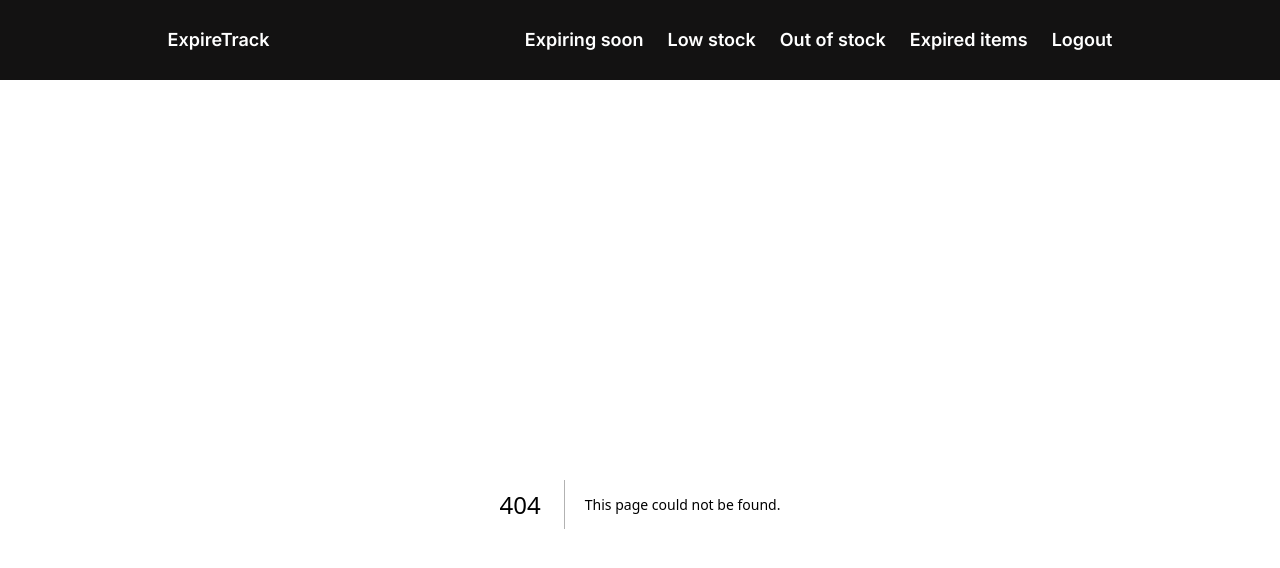
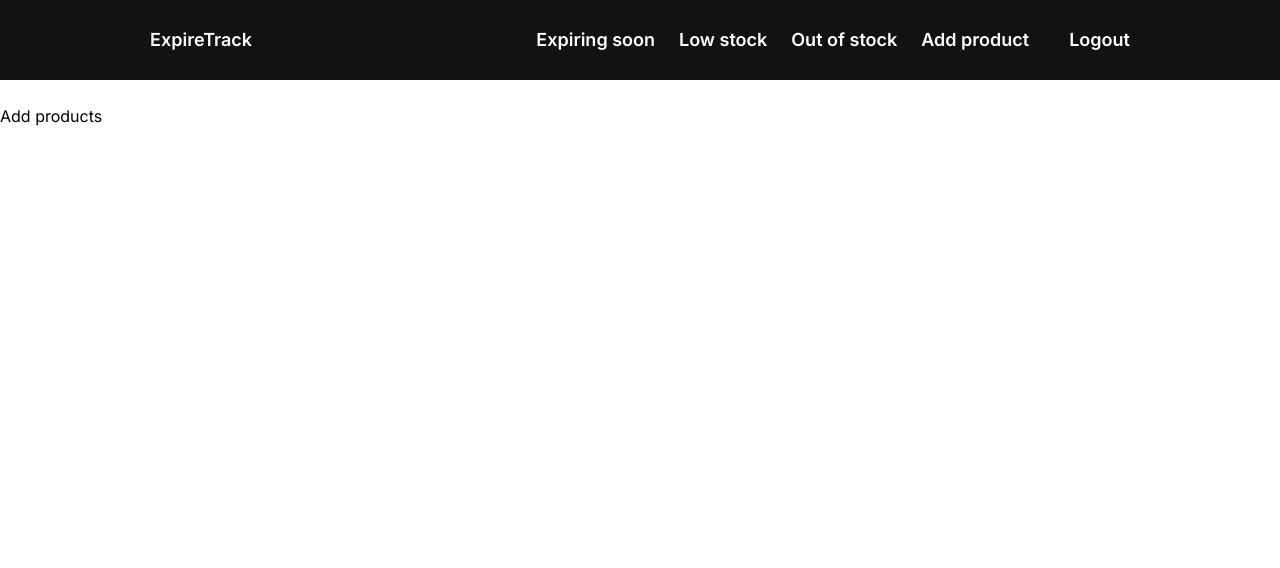
Before and after one commit to syed-shaida-hussain/expiry-reminder-app, a Next.js app: page /add-product in a window 1280 px wide. Before the commit this address had no page. Shown: the top 568 px of the page. Built offline with nearby package versions, Linux system fonts and the light colour scheme; what cookies-next would draw is missing.

Commit message:
Fix : fixed user authorization

```diff
--- /dev/null
+++ b/src/app/add-product/page.jsx
@@ -0,0 +1,5 @@
+const AddProductPage = () => {
+	return <div>Add products</div>;
+};
+
+export default AddProductPage;
--- a/src/app/expired/page.jsx
+++ /dev/null
@@ -1,32 +0,0 @@
-import Filters from '../../components/Filters';
-import ProductCard from '../../components/ProductCard';
-import { dummyData } from '../constants/constants';
-
-const ExpiredItemsPage = () => {
-	return (
-		<div>
-			<Filters />
-			<h1 className="text-lg md:text-2xl lg:text-3xl my-8 text-center">
-				Expired items
-			</h1>
-			<main className="px-4">
-				<div className="overflow-x-auto">
-					<div className="min-w-full shadow-md rounded-lg overflow-hidden">
-						<div className="hidden sm:flex bg-background text-textColor p-3 font-semibold">
-							<div className="flex-1 text-center">Name</div>
-							<div className="flex-1 text-center">Price</div>
-							<div className="flex-1 text-center">Quantity</div>
-							<div className="flex-1 text-center">Days Till Expiry</div>
-							<div className="flex-1 text-center">Edit</div>
-						</div>
-						{dummyData.map((product) => (
-							<ProductCard key={product.id} product={product} />
-						))}
-					</div>
-				</div>
-			</main>
-		</div>
-	);
-};
-
-export default ExpiredItemsPage;
--- a/src/components/AuthLinks.jsx
+++ b/src/components/AuthLinks.jsx
@@ -3,23 +3,44 @@
 import { logoutUser } from '@/features/user/userSlice';
 import axios from 'axios';
 import Link from 'next/link';
+import { useRouter } from 'next/navigation';
 import { useDispatch, useSelector } from 'react-redux';
 
 const AuthLinks = () => {
 	const { isUserLoggedIn } = useSelector((store) => store.user);
+	const router = useRouter();
 	const dispatch = useDispatch();
 	const handleLogout = async () => {
+		try {
 			const res = await axios.get('/api/user/logout');
 			dispatch(logoutUser());
+			router.push('/login');
+		} catch (error) {
+			console.log(error);
+		}
 	};
-	return isUserLoggedIn ? (
-		<button className="font-semibold text-lg" onClick={() => handleLogout()}>
+	return (
+		<div className="flex flex-col gap-10 items-center md:flex-row">
+			{isUserLoggedIn && (
+				<Link href="/add-product" className="font-semibold text-lg ">
+					Add product
+				</Link>
+			)}
+			<div>
+				{isUserLoggedIn ? (
+					<button
+						className="font-semibold text-lg"
+						onClick={() => handleLogout()}
+					>
 						Logout
 					</button>
 				) : (
 					<Link href="/login" className="font-semibold text-lg">
 						Login
 					</Link>
+				)}
+			</div>
+		</div>
 	);
 };
 
--- a/src/components/Header.jsx
+++ b/src/components/Header.jsx
@@ -16,7 +16,7 @@ const Header = () => {
 	};
 
 	return (
-		<header className="flex justify-between md:justify-around items-center flex-wrap px-10 h-20 bg-background text-textColor sticky top-0 mb-6">
+		<header className="flex justify-between md:justify-around items-center flex-wrap px-10 md:px-2 h-20 bg-background text-textColor sticky top-0 mb-6">
 			<Link href="/" className="font-semibold text-lg ">
 				ExpireTrack
 			</Link>
@@ -32,9 +32,6 @@ const Header = () => {
 				</Link>
 				<Link href="/out-of-stock" className="font-semibold text-lg ">
 					Out of stock
-				</Link>
-				<Link href="/expired" className="font-semibold text-lg ">
-					Expired items
 				</Link>
 				<AuthLinks />
 			</nav>
@@ -61,13 +58,6 @@ const Header = () => {
 					>
 						Out of stock
 					</Link>
-					<Link
-						href="/expired"
-						className="font-semibold text-lg "
-						onClick={toggleMenu}
-					>
-						Expired items
-					</Link>
 					<AuthLinks />
 				</nav>
 			)}
--- a/src/middleware.js
+++ b/src/middleware.js
@@ -4,7 +4,7 @@ export function middleware(req) {
 	const authToken = req.cookies.get('token')?.value || '';
 	const protectedRoutes = [
 		'/',
-		'/expired',
+		'/add-product',
 		'/expiring-soon',
 		'/low-stock',
 		'/out-of-stock',
@@ -24,7 +24,7 @@ export function middleware(req) {
 export const config = {
 	matcher: [
 		'/',
-		'/expired',
+		'/add-product',
 		'/expiring-soon',
 		'/low-stock',
 		'/out-of-stock',
```
Lines whose indentation alone changed are shown as unchanged.
